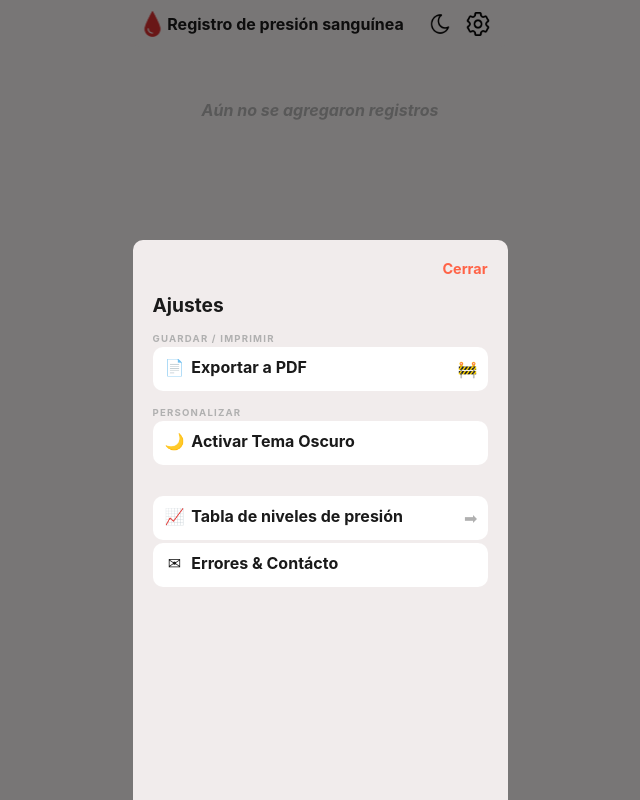
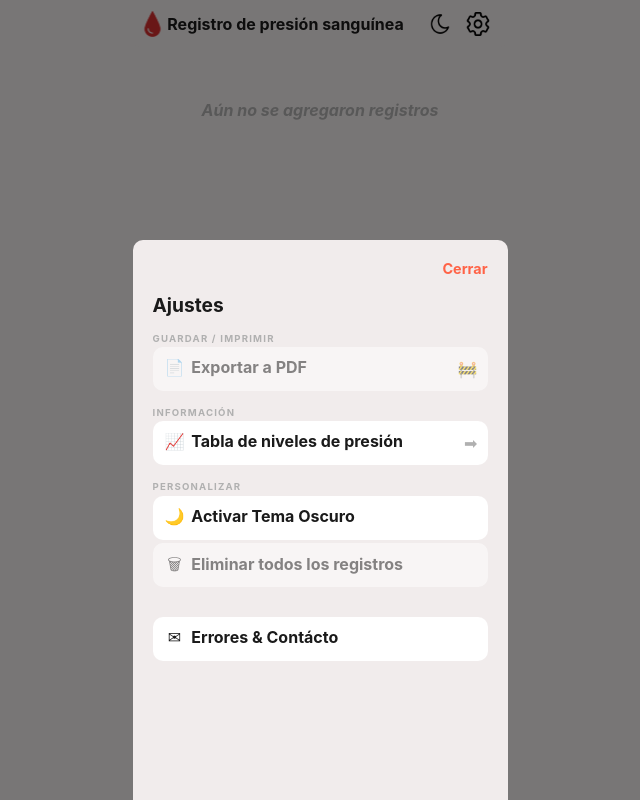
Before and after one commit to Jonatandb/MiPresion, a React (Vite) app: page / in a window 1280 px wide. Both pictures are taken after a click on the picture 798 px from the left and 24 px from the top of the page. Shown: the whole page, without its empty margins (320-960 px from the left). Built offline with nearby package versions, Linux system fonts and the light colour scheme.

Commit message:
Add settings option to delete all logs

```diff
--- a/src/components/Settings/Settings.module.css
+++ b/src/components/Settings/Settings.module.css
@@ -40,7 +40,6 @@
 .content::-webkit-scrollbar {
   display: none;
 }
-
 
 .button {
   background-color: transparent;
@@ -100,6 +99,12 @@
   color: var(--dark-text-tertiary);
 }
 
+.row.disabled {
+  opacity: 0.5;
+  cursor: not-allowed;
+  pointer-events: none;
+}
+
 .optionIcon {
   display: inline-block;
   width: 1.5rem;
--- a/src/components/Settings/Settings.tsx
+++ b/src/components/Settings/Settings.tsx
@@ -4,13 +4,23 @@ import BloodPressureLevels from '@/components/BloodPressureLevels/BloodPressureL
 import { useThemeContext } from '@/hooks/useTheme'
 import styles from './Settings.module.css'
 import About from '../About/About'
+import { useLogContext } from '@/hooks/useLogContext'
 
 const Settings = ({ onClose }: { onClose: () => void }) => {
   const { theme, toggleTheme } = useThemeContext()
+  const { logs, resetLogs } = useLogContext()
+
   const [modalType, setModalType] = useState<"bloodPressureLevels" | "about">()
 
   const handleCloseModal = () => {
     setModalType(undefined)
+  }
+
+  const handleReset = () => {
+    if (logs.length > 0 && confirm('Estas seguro de eliminar todos los registros?')) {
+      resetLogs()
+    }
+
   }
 
   return (
@@ -22,7 +32,7 @@ const Settings = ({ onClose }: { onClose: () => void }) => {
         <h2>Ajustes</h2>
 
         <span className={styles.rowTitle}>GUARDAR / IMPRIMIR</span>
-        <div className={styles.row} onClick={() => { alert('Funcionalidad no implementada') }}>
+        <div className={`${styles.row} ${styles.disabled}`} onClick={() => { alert('Funcionalidad no implementada') }}>
           <div>
             <span className={styles.optionIcon}>📄</span>
             <span>Exportar a PDF</span>
@@ -30,6 +40,15 @@ const Settings = ({ onClose }: { onClose: () => void }) => {
           <span>
             🚧
           </span>
+        </div>
+
+        <span className={styles.rowTitle}>INFORMACIÓN</span>
+        <div className={styles.row} onClick={() => setModalType("bloodPressureLevels")}>
+          <div>
+            <span className={styles.optionIcon}>📈</span>
+            <span>Tabla de niveles de presión</span>
+          </div>
+          <span className={styles.arrow}>➡</span>
         </div>
 
         <span className={styles.rowTitle}>PERSONALIZAR</span>
@@ -40,14 +59,14 @@ const Settings = ({ onClose }: { onClose: () => void }) => {
           </div>
         </div>
 
+        <div className={`${styles.row} ${logs.length === 0 ? styles.disabled : ''}`} onClick={handleReset}>
+          <div>
+            <span className={styles.optionIcon}>🗑</span>
+            <span>Eliminar todos los registros</span>
+          </div>
+        </div>
+
         <span className={styles.rowTitle}>&nbsp;</span>
-        <div className={styles.row} onClick={() => setModalType("bloodPressureLevels")}>
-          <div>
-            <span className={styles.optionIcon}>📈</span>
-            <span>Tabla de niveles de presión</span>
-          </div>
-          <span className={styles.arrow}>➡</span>
-        </div>
         <div className={styles.row} onClick={() => setModalType("about")}>
           <div>
             <span className={styles.optionIcon}>✉</span>
--- a/src/contexts/LogContext.tsx
+++ b/src/contexts/LogContext.tsx
@@ -10,6 +10,7 @@ export interface LogContextState {
   updateLog: (log: LogData) => void;
   deleteLog: (id: string) => void;
   getLogById: (id: string) => LogData | undefined
+  resetLogs: () => void
 }
 
 const LogContext = createContext<LogContextState>({} as LogContextState);
@@ -46,12 +47,17 @@ const LogContextProvider = ({ children }: { children: React.ReactNode }) => {
 
   const getLogById = (id: string) => logs.find(log => log.id === id)
 
+  const resetLogs = () => {
+    setLogs([])
+    setSelectedLogId('')
+  }
+
   useEffect(() => {
     localStorage.setItem('logs', JSON.stringify(logs))
   }, [logs])
 
   return (
-    <LogContext.Provider value={{ logs, addLog, updateLog, deleteLog, selectedLogId, setSelectedLogId, getLogById }}>
+    <LogContext.Provider value={{ logs, addLog, updateLog, deleteLog, selectedLogId, setSelectedLogId, getLogById, resetLogs }}>
       {children}
     </LogContext.Provider>
   )
```
